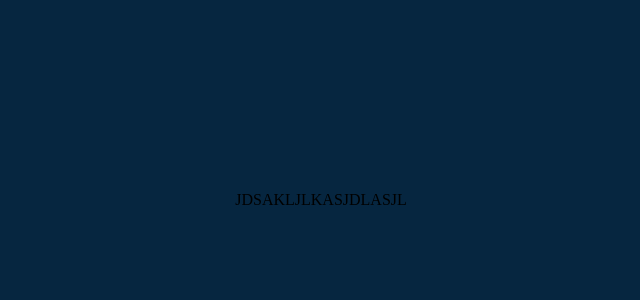
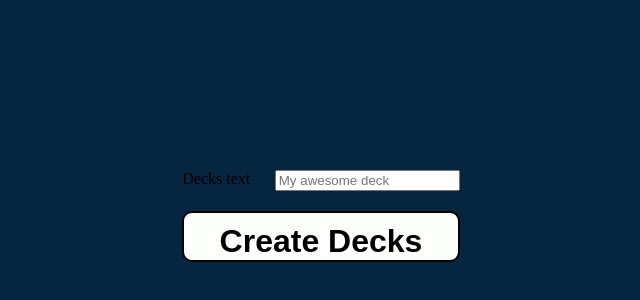
Before and after one commit to HallowedSteek/deck_app, a React (Create React App) app in the folder client/: page /decks/1 in a window 1280 px wide. Shown: the part 200-500 px from the top of the page, without its empty margins (319-959 px from the left). Built offline with nearby package versions, Linux system fonts and the light colour scheme; a web font is replaced by a local one.

Commit message:
added cards route and create card

```diff
--- a/client/src/App.tsx
+++ b/client/src/App.tsx
@@ -4,6 +4,7 @@ import DeckForm from './components/DeckForm';
 import './style.css';
 
 import { createBrowserRouter, RouterProvider} from "react-router-dom";
+import Decks from './components/Decks';
 
 
 
@@ -16,7 +17,7 @@ function App() {
     },
     {
       path: "/decks/:deckId",
-      element: <div>JDSAKLJLKASJDLASJL</div>,
+      element: <Decks/>,
     },
   ]);
 
--- a/client/src/api/config.ts
+++ b/client/src/api/config.ts
@@ -3,5 +3,7 @@ export const API_URL:string = 'http://localhost:5000'
 export type Values =  {
     _id: string;
     title: string;
+    text: string;
+    cards:string[];
     __v: number;
 }
--- /dev/null
+++ b/client/src/api/createCard.ts
@@ -0,0 +1,16 @@
+import { API_URL, Values} from "./config";
+
+async function createCard(values:Values, deckId:string) {
+    const response = await fetch(`${API_URL}/decks/${deckId}/cards`, {
+    method: "POST",
+    //🔽 specificam tipul valorilor trimise
+    headers: {
+      "Content-Type": "application/json",
+    },
+    //🔽 valorile trimise
+    body: JSON.stringify(values),
+  });
+  return response.json();
+}
+
+export default createCard;
--- a/client/src/components/DeckForm.tsx
+++ b/client/src/components/DeckForm.tsx
@@ -47,6 +47,8 @@ const DeckForm: React.FC = () => {
                 initialValues={{
                     _id: '',
                     title: '',
+                    text: '',
+                    cards: [''],
                     __v: 0,
                 }}
                 onSubmit={async (values: Values, actions: FormikHelpers<Values>) => {
--- /dev/null
+++ b/client/src/components/Decks.tsx
@@ -0,0 +1,92 @@
+import React, { useEffect, useState } from 'react'
+
+import { Formik, Field, Form, FormikHelpers } from 'formik';
+
+import { Link, useParams } from 'react-router-dom'
+
+// import addDeck from '../api/addDeck';
+// import deleteDeck from '../api/deleteDeck';
+// import getDecks from '../api/getDecks';
+
+import { Values } from '../api/config';
+
+import createCard from '../api/createCard';
+
+
+
+
+const Decks: React.FC = () => {
+
+    const [cards, setCards] = useState<string[]>([]);
+
+    const { deckId } = useParams();
+
+
+    console.log(cards)
+    // async function handleDelete(deckId: string) {
+    //     await deleteDeck(deckId)
+    //     setDecks(decks.filter((deck: Values) => deck._id !== deckId));
+    // }
+
+    // useEffect(() => {
+    //     async function fetchDecks() {
+    //         setDecks(await getDecks());
+    //     }
+    //     fetchDecks();
+    // }, [])
+
+    return (
+
+        <div className="home">
+            <ul className='deck--grid'>
+                {
+                    cards.map((item) => (
+                        <li className='deck--grid--item' key={item}>
+                            {item}
+                            {/* <button onClick={() => handleDelete(item._id)} className='close'></button> */}
+                        </li>
+                    ))
+                }
+            </ul>
+
+
+            <Formik
+                initialValues={{
+                    _id: '',
+                    title: '',
+                    text: '',
+                    cards: [''],
+                    __v: 0,
+                }}
+                onSubmit={async (values: Values, actions: FormikHelpers<Values>) => {
+
+
+
+                    const {cards: serverCards } = await createCard(values, deckId!);
+
+                    setCards(serverCards);
+
+
+                    actions.resetForm();
+                    actions.setSubmitting(false);
+
+                }}
+            >
+
+                <Form className='deck--form'>
+                    <label htmlFor="text" className='deck--form--text-label'>Decks text</label>
+                    <Field id="text" className="deck--form--text--input" name="text" placeholder="My awesome deck" />
+
+                    <button className='deck--form--submit' type="submit">Create Decks</button>
+                </Form>
+
+            </Formik>
+        </div>
+
+
+
+
+    )
+}
+
+export default Decks;
```
Also changed, not shown: 1 other file (tests, documents, lock files or other folders).
